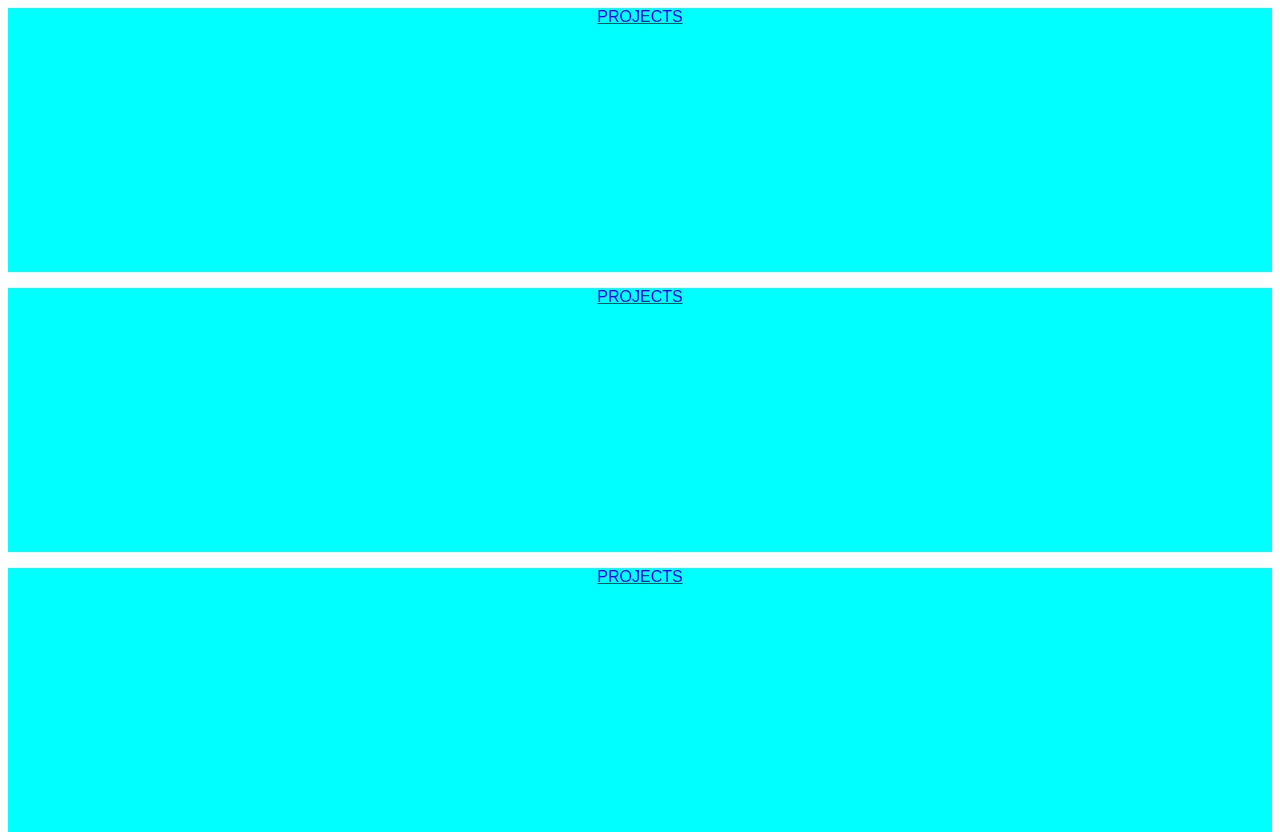
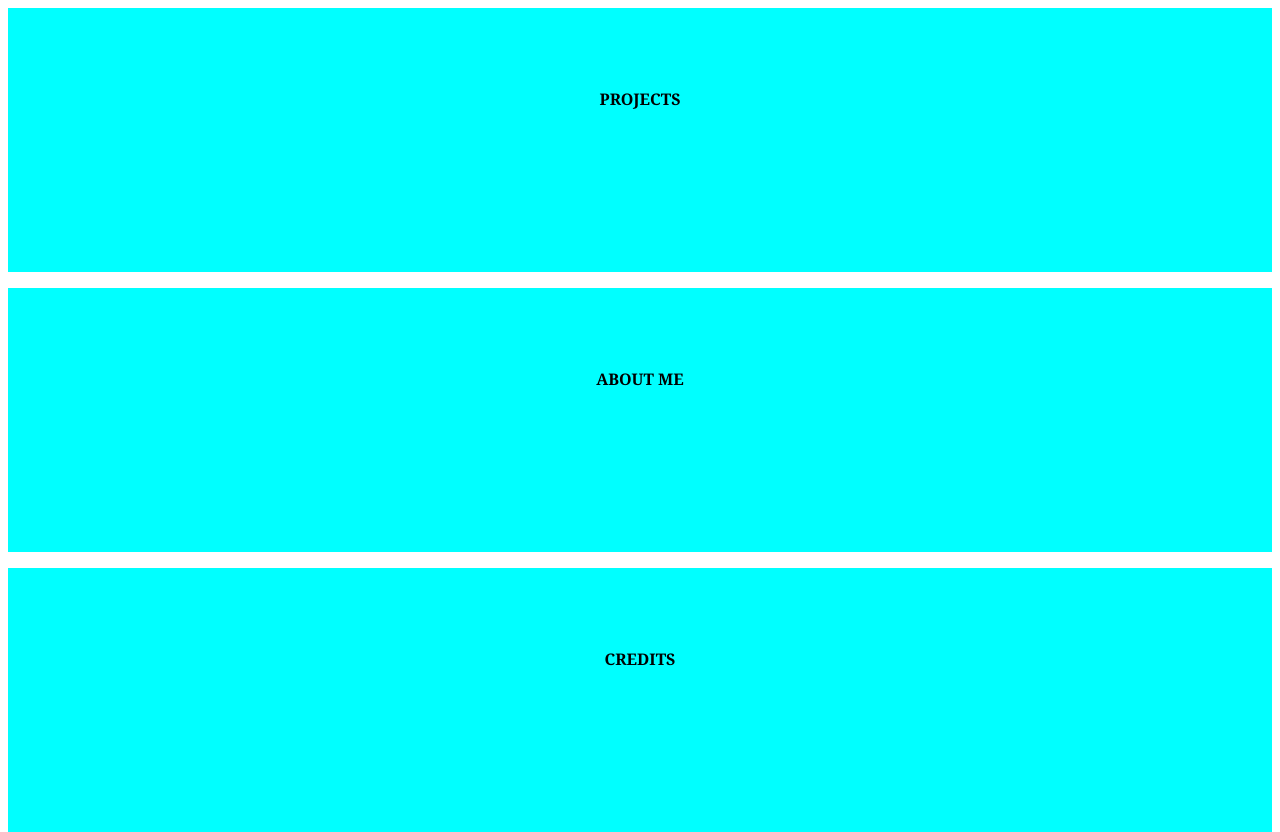
Before and after one commit to AbrahamDickens/Portfolio, a plain HTML site: page Index.html in a window 1280 px wide. Drawn offline with Linux system fonts and the light colour scheme.

Commit message:
transition def beats out animation when i comes to small stuff
Fine Again - Seether

```diff
--- a/Index.html
+++ b/Index.html
@@ -5,9 +5,9 @@
         <link href="style.css" rel="stylesheet">
     </head>
     <body>
-        <div class="startmenu" id="ProjectMenu"><a class="startitems" href="projects.html">PROJECTS</a></div>
-        <div class="startmenu" id="AboutMe"><a class="startitems" href="aboutme.html">PROJECTS</a></div>
-        <div class="startmenu" id="Credits"><a class="startitems" href="credits.html">PROJECTS</a></div>
+        <div class="startmenu" id="ProjectMenu"><a class="startitems" href="projects.html" id="projectanchor">PROJECTS</a></div>
+        <div class="startmenu" id="AboutMe"><a class="startitems" href="aboutme.html" id="aboutanchor">ABOUT ME</a></div>
+        <div class="startmenu" id="Credits"><a class="startitems" href="credits.html" id="creditsanchor">CREDITS</a></div>
     <script src="script.js" defer></script>
     </body>
 </html>
--- a/script.js
+++ b/script.js
@@ -0,0 +1,7 @@
+projectmouse = document.getElementById("projectanchor")
+aboutmouse = document.getElementById("aboutanchor")
+creditmouse = document.getElementById("creditsanchor")
+
+projectmenu = document.getElementById("ProjectMenu")
+aboutmenu = document.getElementById("AboutMe")
+creditmenu = document.getElementById("Credits")
--- a/style.css
+++ b/style.css
@@ -1,5 +1,6 @@
 * {
-    font-family: Arial, Helvetica, sans-serif;
+    font-family: Georgia, 'Times New Roman', Times, serif;
+    font-weight: bold;
 }
 
 html {
@@ -18,15 +19,16 @@ html {
 }
 
 .startitems {
-    background-color: transparent;
-    border-style: none;
+    position: relative;
+    top: 10vh;
+    text-decoration: none;
+    color: black;
+    font-style: normal;
+    letter-spacing: normal;
+    transition: letter-spacing 0.3s ease, font-style 0.3s ease;
 }
 
 .startitems:hover {
     font-style: italic;
     letter-spacing: 2px;
 }
-
-.starttext {
-    margin-top: 10vh;
-}
```
Also changed, not shown: Models/Claire/EMD49.png (added), Models/Claire/claire.mtl (added), Models/Claire/claire.obj (added), Models/Jill/JillPSX.mtl (added), Models/Jill/JillPSX.obj (added).
